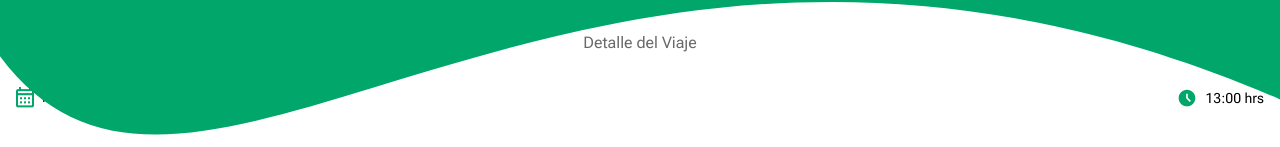
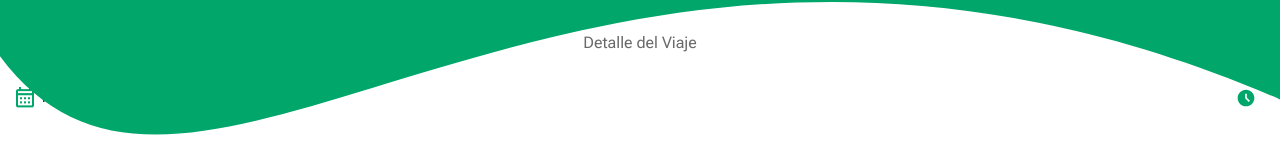
Before and after one commit to Diegogagan2587/A-Dedo, a React (Vite) app in the folder frontend/: page /trips/1/details in a window 1280 px wide. Shown: the part 483-630 px from the top of the page. Built offline with nearby package versions, Linux system fonts and the light colour scheme; no server answers; a web font is replaced by a local one.

Commit message:
feat/profile-and-reserved: update prop in the time component

```diff
--- a/frontend/src/components/Time.jsx
+++ b/frontend/src/components/Time.jsx
@@ -1,12 +1,17 @@
 import clock from "../assets/clock.svg";
+import { PropTypes } from 'prop-types';
 
-const Time = () => {
+const Time = ({ time }) => {
     return (
       <div className="flex gap-2 items-center">
         <img src={clock} alt="clock" className="w-[20px] " />
-        <span>13:00 hrs</span>
+        <span>{time}</span>
       </div>
     );
   };
 
+  Time.propTypes = {
+    time: PropTypes.string.isRequired,
+  }
+
   export default Time;
```
